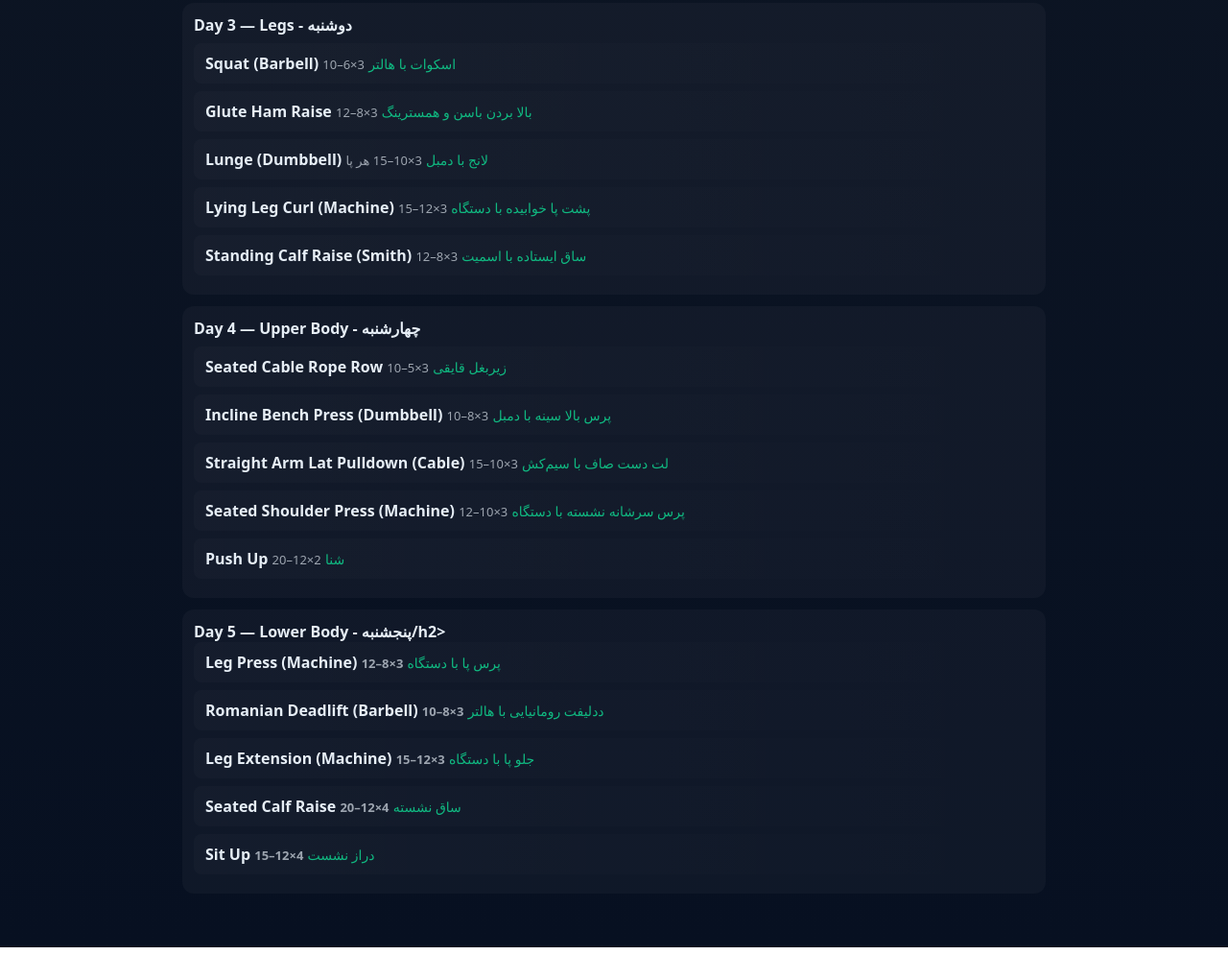
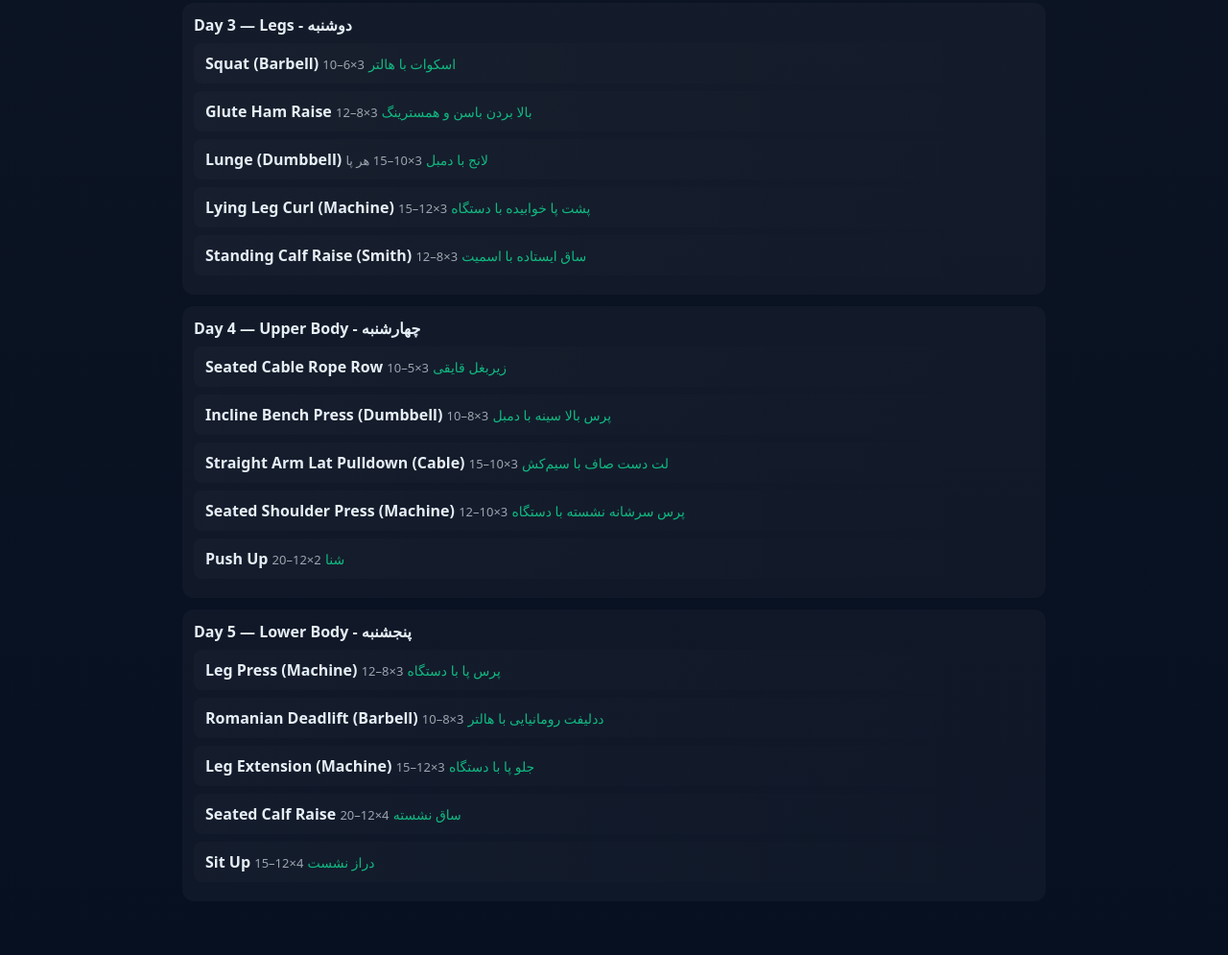
Before and after one commit to mebrahimid72/Workout, a plain HTML site: page index.html in a window 1280 px wide. Shown: the part 724-1719 px from the top of the page at 96% size. Drawn offline with Linux system fonts and the light colour scheme.

Commit message:
index.html

```diff
--- a/index.html
+++ b/index.html
@@ -91,7 +91,7 @@
     </div>
 
     <div class="day">
-      <h2>Day 5 — Lower Body - پنجشنبه/h2>
+      <h2>Day 5 — Lower Body - پنجشنبه</h2>
       <ul>
         <li><a class="ex" href="#" data-gif="gifs/leg_press.gif"><span class="ex-title">Leg Press (Machine)</span> <span class="ex-fa">پرس پا با دستگاه</span> <span class="rep">3×8–12</span></a></li>
         <li><a class="ex" href="#" data-gif="gifs/romanian_deadlift.gif"><span class="ex-title">Romanian Deadlift (Barbell)</span> <span class="ex-fa">ددلیفت رومانیایی با هالتر</span> <span class="rep">3×8–10</span></a></li>
```
